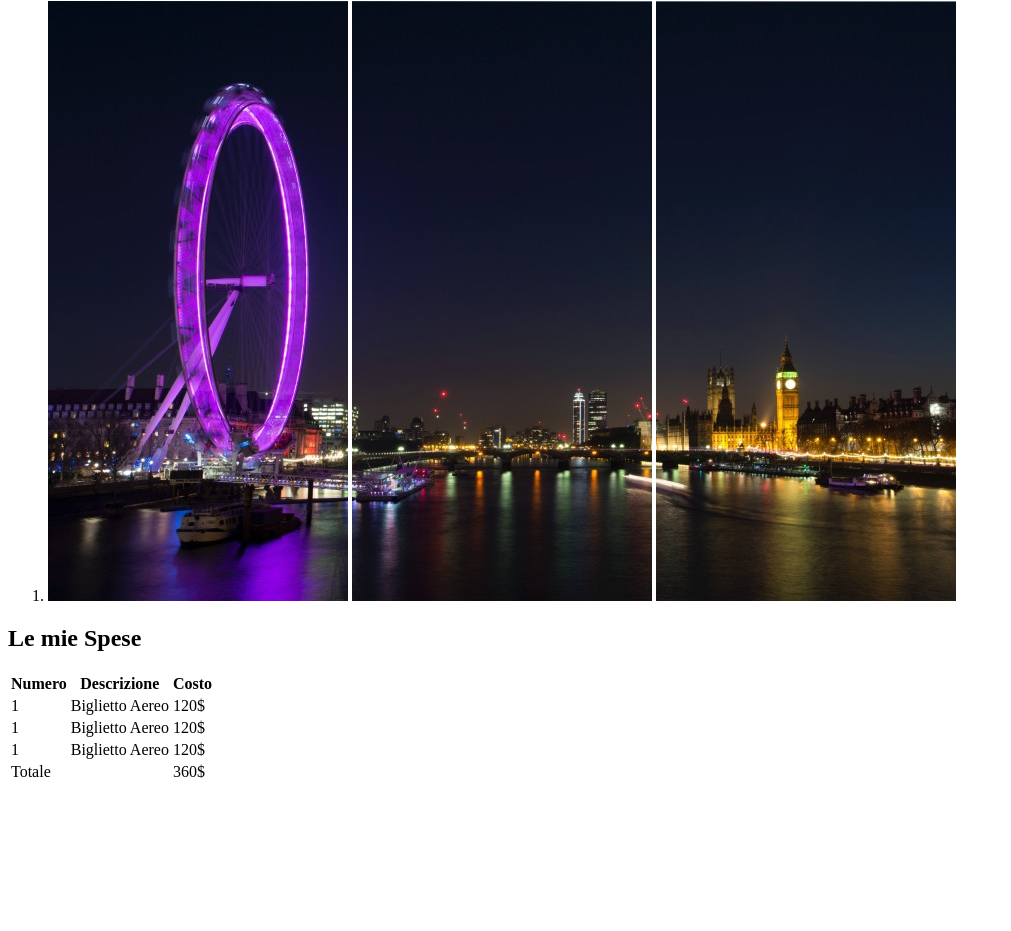
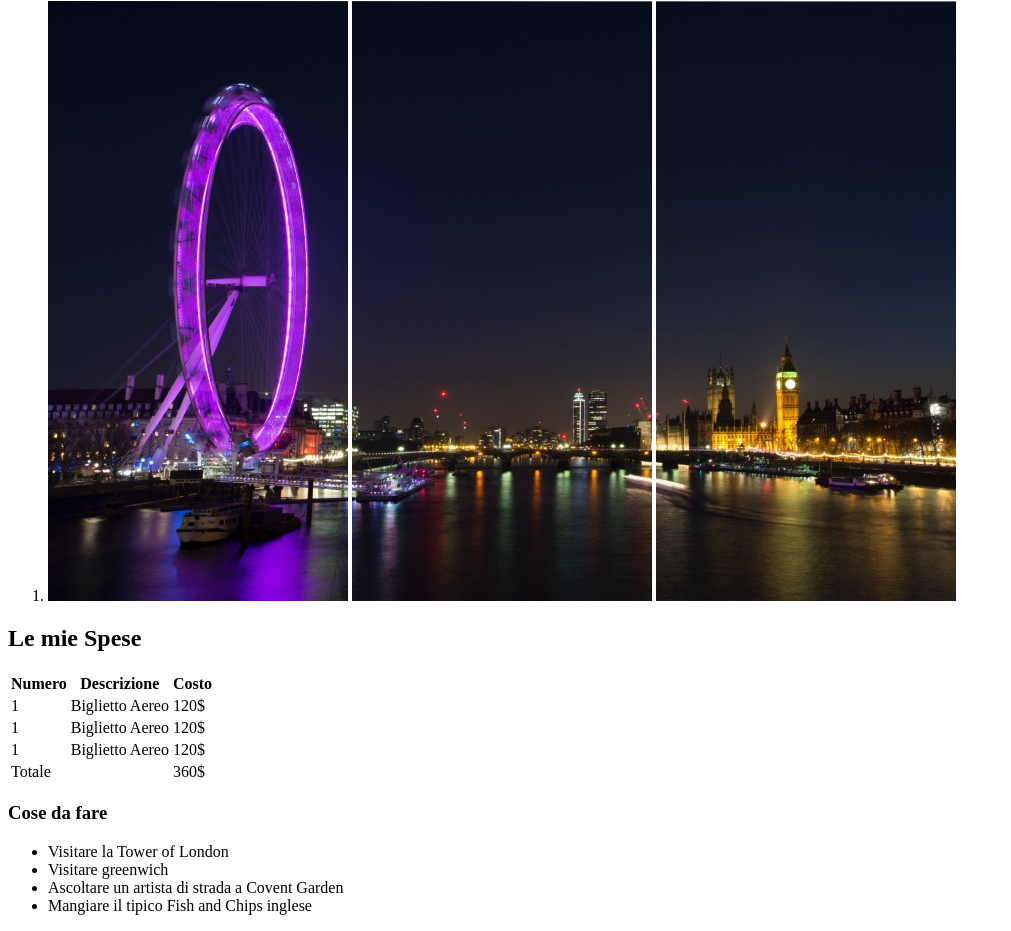
Before and after one commit to MarsellaMattia/html-london-trip, a plain HTML site: page index.html in a window 1280 px wide. Shown: the part 79-1010 px from the top of the page, without its empty margins (0-1011 px from the left). Before the commit the page ends 871 px from the top, so only its background shows below. Drawn offline with Linux system fonts and the light colour scheme.

Commit message:
added cose da fare

```diff
--- a/index.html
+++ b/index.html
@@ -57,8 +57,19 @@
             <tfoot>
                 <tr>
                     <td>Totale</td>
-                    <td>      </td>
+                    <td> </td>
                     <td>360$</td>
                 </tr>
             </tfoot>
         </table>
+        <header>
+            <h3>Cose da fare</h3>
+        </header>
+        <section>
+            <ul>
+                <li>Visitare la Tower of London</li>
+                <li>Visitare greenwich</li>
+                <li>Ascoltare un artista di strada a Covent Garden</li>
+                <li>Mangiare il tipico Fish and Chips inglese</li>
+            </ul>
+        </section>
```
